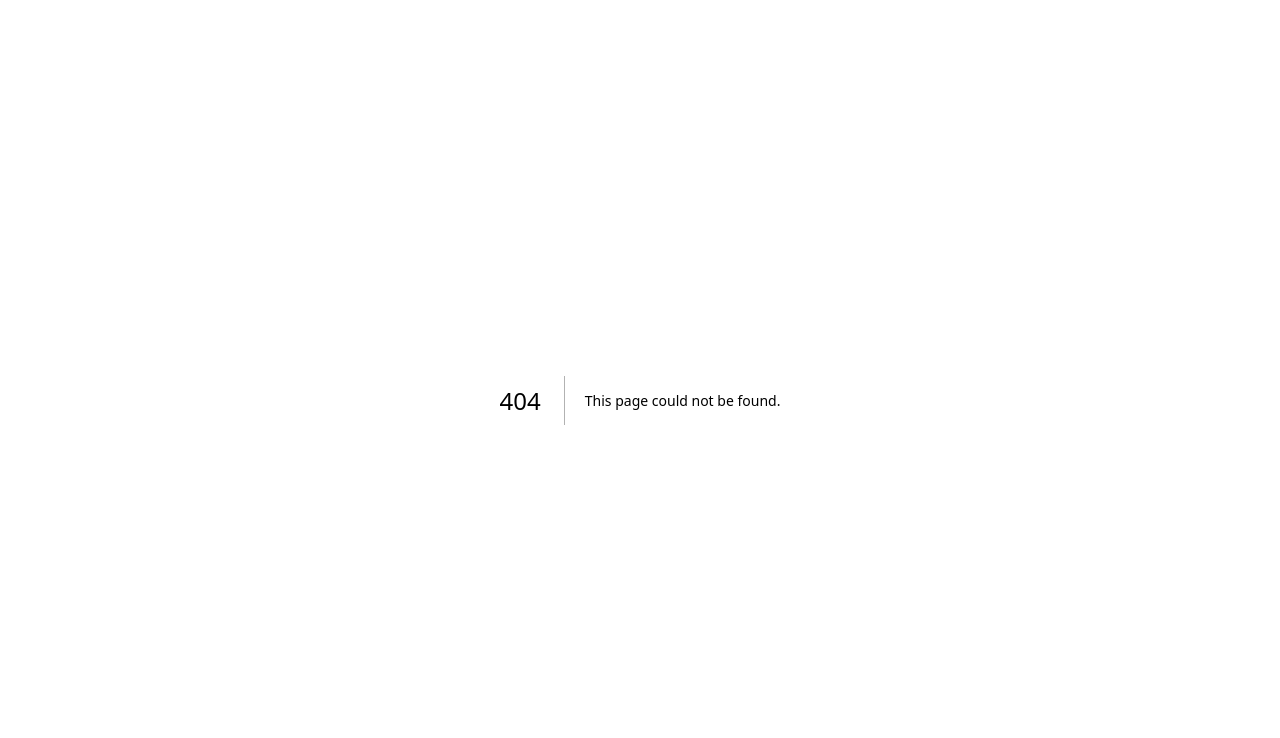
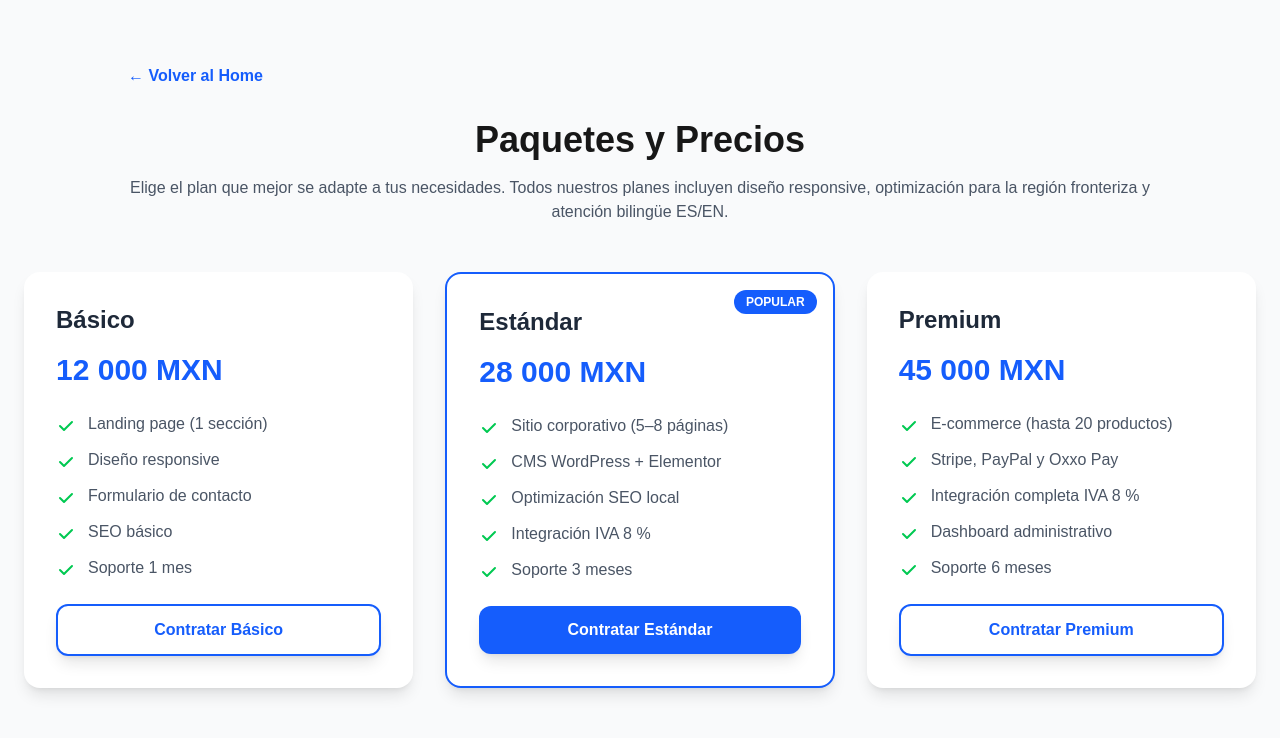
Before and after one commit to roiszs/agency-roiszs, a Next.js app: page /pricing in a window 1280 px wide. Before the commit this address had no page. Shown: the top 738 px of the page. Built offline with nearby package versions, Linux system fonts and the light colour scheme.

Commit message:
Pricing page

```diff
--- /dev/null
+++ b/src/app/pricing/page.tsx
@@ -0,0 +1,90 @@
+// src/app/pricing/page.tsx
+
+import Link from "next/link";
+import { PricingCard } from "@/components/PricingCard";
+
+export default function PricingPage() {
+  const paquetes = [
+    {
+      title: "Básico",
+      price: "12 000 MXN",
+      features: [
+        "Landing page (1 sección)",
+        "Diseño responsive",
+        "Formulario de contacto",
+        "SEO básico",
+        "Soporte 1 mes",
+      ],
+      popular: false,
+      ctaLink: "#",
+      ctaText: "Contratar Básico",
+    },
+    {
+      title: "Estándar",
+      price: "28 000 MXN",
+      features: [
+        "Sitio corporativo (5–8 páginas)",
+        "CMS WordPress + Elementor",
+        "Optimización SEO local",
+        "Integración IVA 8 %",
+        "Soporte 3 meses",
+      ],
+      popular: true,
+      ctaLink: "#",
+      ctaText: "Contratar Estándar",
+    },
+    {
+      title: "Premium",
+      price: "45 000 MXN",
+      features: [
+        "E-commerce (hasta 20 productos)",
+        "Stripe, PayPal y Oxxo Pay",
+        "Integración completa IVA 8 %",
+        "Dashboard administrativo",
+        "Soporte 6 meses",
+      ],
+      popular: false,
+      ctaLink: "#",
+      ctaText: "Contratar Premium",
+    },
+  ];
+
+  return (
+    <main className="bg-gray-50 py-16 px-6">
+      {/* Enlace para volver al Home */}
+      <div className="max-w-5xl mx-auto mb-8">
+        <Link
+          href="/"
+          className="inline-block text-blue-600 font-semibold hover:underline"
+        >
+          ← Volver al Home
+        </Link>
+      </div>
+
+      {/* Título de la sección */}
+      <section className="max-w-5xl mx-auto text-center mb-12">
+        <h1 className="text-4xl font-bold">Paquetes y Precios</h1>
+        <p className="text-gray-600 mt-4">
+          Elige el plan que mejor se adapte a tus necesidades. Todos nuestros
+          planes incluyen diseño responsive, optimización para la región
+          fronteriza y atención bilingüe ES/EN.
+        </p>
+      </section>
+
+      {/* Grid de tarjetas */}
+      <div className="max-w-7xl mx-auto grid grid-cols-1 md:grid-cols-2 lg:grid-cols-3 gap-8">
+        {paquetes.map((paquete) => (
+          <PricingCard
+            key={paquete.title}
+            title={paquete.title}
+            price={paquete.price}
+            features={paquete.features}
+            popular={paquete.popular}
+            ctaLink={paquete.ctaLink}
+            ctaText={paquete.ctaText}
+          />
+        ))}
+      </div>
+    </main>
+  );
+}
```
